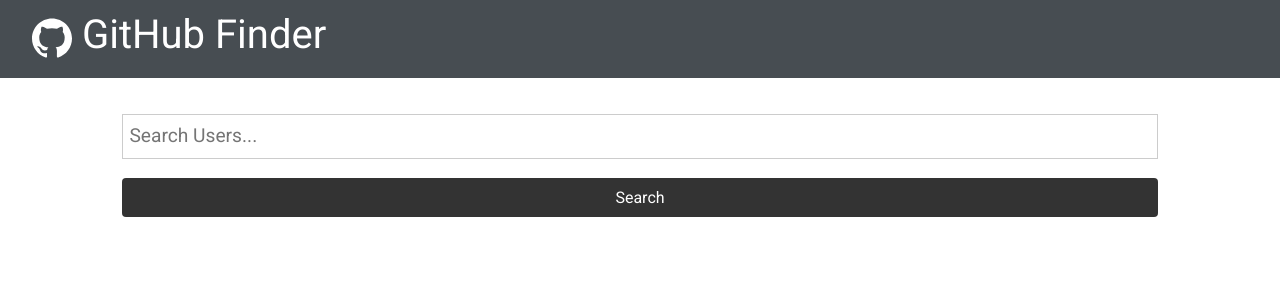
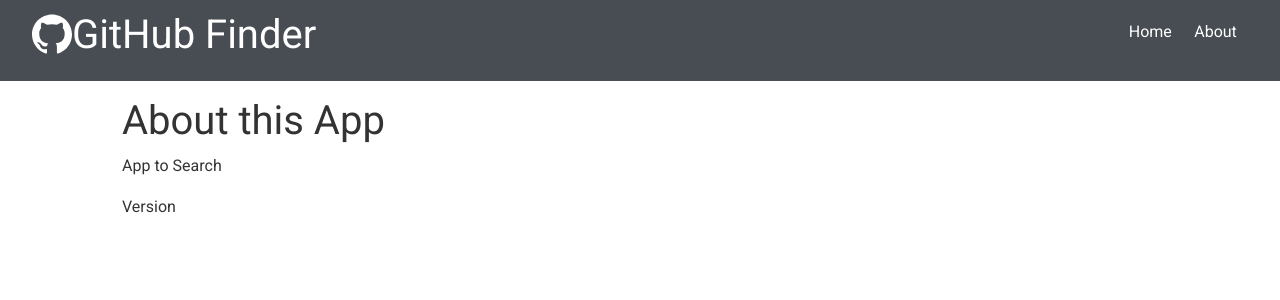
Before and after one commit to JRLaro/githubLocator, a React (Create React App) app: page /about in a window 1280 px wide. Shown: the top 300 px of the page. Built offline with nearby package versions, Linux system fonts and the light colour scheme.

Commit message:
react router setup

```diff
--- a/package.json
+++ b/package.json
@@ -10,6 +10,7 @@
     "react": "^17.0.2",
     "react-dom": "^17.0.2",
     "react-icons": "^4.2.0",
+    "react-router-dom": "^5.2.0",
     "react-scripts": "4.0.3",
     "web-vitals": "^1.1.1"
   },
--- a/src/App.js
+++ b/src/App.js
@@ -1,46 +1,55 @@
-import React, { Component } from "react";
+import React, { Component, Fragment } from "react";
+import { BrowserRouter as Router, Switch, Route } from "react-router-dom";
 import "./App.css";
 import Navbar from "./components/layout/Navbar";
 import Users from "./components/users/Users";
 import axios from "axios";
 import Search from "./components/users/Search";
-import Alert from "./components/layout/Alert"
+import Alert from "./components/layout/Alert";
+import About from "./components/pages/About"
 
-class App extends React.Component {
+class App extends Component {
   state = {
     users: [],
     loading: false,
-    alert: null
+    alert: null,
   };
 
   searchUsers = async (text) => {
     this.setState({ loading: true });
 
     const res = await axios.get(
-      `https://api.github.com/search/users?q=${text}&client_id=${process.env.REACT_APP_GITHUB_CLIENT_ID}&client_secret${process.env.REACT_APP_GITHUB_CLIENT_SECRET}`);
+      `https://api.github.com/search/users?q=${text}&client_id=${process.env.REACT_APP_GITHUB_CLIENT_ID}&client_secret${process.env.REACT_APP_GITHUB_CLIENT_SECRET}`
+    );
 
     this.setState({ users: res.data.items, loading: false });
-  }
+  };
 
   //clear Users from State
   clearUsers = () => {
-    this.setState({users: [], loading: false})
-  }
+    this.setState({ users: [], loading: false });
+  };
 
   setAlert = (message, type) => {
     this.setState({ alert: { message, type } });
-    setTimeout(()=> this.setState({alert: null}), 5000)
-}
+    setTimeout(() => this.setState({ alert: null }), 5000);
+  };
 
   render() {
-const { users, loading, alert} = this.state
-
+    const { users, loading, alert } = this.state;
 
     return (
+      <Router>
         <div className="App">
           <Navbar />
           <div className="container">
-          <Alert alert={alert}/>
+            <Alert alert={alert} />
+            <Switch>
+              <Route
+                exact
+                path="/"
+                render={(props) => (
+                  <Fragment>
                     <Search
                       searchUsers={this.searchUsers}
                       clearUsers={this.clearUsers}
@@ -48,8 +57,18 @@
                       setAlert={this.setAlert}
                     />
                     <Users loading={loading} users={users} />
+                  </Fragment>
+                )}
+              />
+              <Route
+              exact
+                path='/about'
+                component={About}
+           />
+            </Switch>
           </div>
         </div>
+      </Router>
     );
   }
 }
--- a/src/components/layout/Navbar.js
+++ b/src/components/layout/Navbar.js
@@ -1,24 +1,29 @@
-import React from 'react'
-import * as siIcons from 'react-icons/si'
-import PropTypes from 'prop-types'
+import React from "react";
+import * as siIcons from "react-icons/si";
+import PropTypes from "prop-types";
+import { Link } from "react-router-dom";
 
-
-const Navbar = ({title}) =>  {
-
-        return (
-            <nav className="navbar bg-dark">
-                <h1>
-                <i className="icon"> <siIcons.SiGithub/> </i>
-                    {title} </h1>
-            </nav>
-        )
-
-}
+const Navbar = ({ title }) => {
+  return (
+    <nav className="navbar bg-dark">
+      <h1>
+        <i className="icon">
+          <siIcons.SiGithub className="mb-2" />
+        </i>
+        {title}
+          </h1>
+          <ul>
+              <li><Link to='/'> Home </Link></li>
+              <li><Link to='/about'>About</Link></li>
+          </ul>
+    </nav>
+  );
+};
 Navbar.defaultProps = {
-    title: 'GitHub Finder',
-}
+  title: "GitHub Finder",
+};
 
 Navbar.propTypes = {
-    title: PropTypes.string.isRequired,
-}
-export default Navbar
+  title: PropTypes.string.isRequired,
+};
+export default Navbar;
--- /dev/null
+++ b/src/components/pages/About.js
@@ -0,0 +1,12 @@
+import React, { Fragment } from 'react'
+
+const About = () => {
+    return (
+        <Fragment>
+            <h1>About this App</h1>
+           <p>App to Search</p>
+           <p>Version</p>
+        </Fragment>
+    )
+}
+export default About;
```
Also changed, not shown: 1 other file (tests, documents, lock files or other folders). Lines whose indentation alone changed are shown as unchanged.
